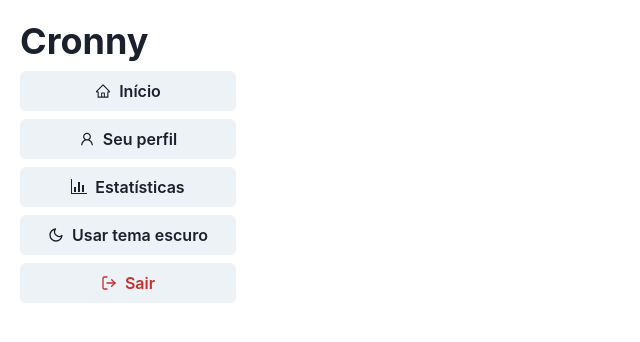
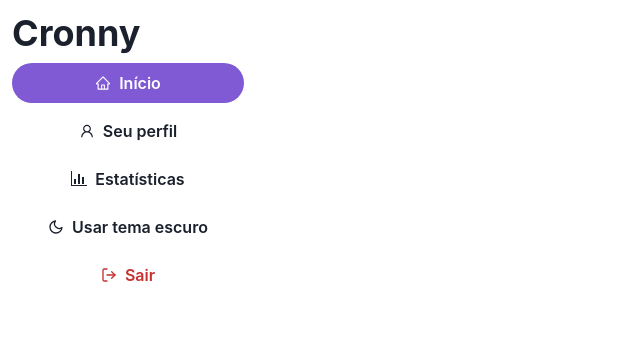
Before and after one commit to igorlourenco/cronny, a Next.js app: page /home in a window 1280 px wide. Shown: the top 342 px of the page, without its empty margins (0-640 px from the left). Built offline with nearby package versions, Linux system fonts and the light colour scheme; no server answers.

Commit message:
style: change sidebar style

```diff
--- a/src/components/color-mode-switcher.tsx
+++ b/src/components/color-mode-switcher.tsx
@@ -14,7 +14,12 @@ const ColorModeSwitcher = () => {
   const { colorMode, toggleColorMode } = useColorMode()
 
   return (
-    <Button onClick={toggleColorMode} leftIcon={colorMode === 'light' ? <Moon /> : <Sun />}>
+    <Button
+      variant="ghost"
+      rounded="full"
+      onClick={toggleColorMode}
+      leftIcon={colorMode === 'light' ? <Moon /> : <Sun />}
+    >
       {colorMode === 'light' ? 'Usar tema escuro' : 'Usar tema claro'}
     </Button>
   )
--- a/src/components/sidebar.tsx
+++ b/src/components/sidebar.tsx
@@ -29,6 +29,7 @@ const SidebarContent = () => {
   const router = useRouter()
   const { signOut } = useAuth()
   const { colorMode } = useColorMode()
+  const { pathname } = router
 
   const redirectTo = (page: string) => {
     router.push(page)
@@ -37,16 +38,37 @@ const SidebarContent = () => {
   return (
     <Stack>
       <Heading>Cronny</Heading>
-      <Button leftIcon={<AiOutlineHome />} onClick={() => redirectTo('/home')}>
+      <Button
+        rounded="full"
+        colorScheme={pathname === '/home' ? 'purple' : 'gray'}
+        variant={pathname === '/home' ? 'solid' : 'ghost'}
+        leftIcon={<AiOutlineHome />}
+        onClick={() => redirectTo('/home')}
+      >
         Início
       </Button>
-      <Button leftIcon={<AiOutlineUser />} onClick={() => redirectTo('/perfil')}>
+      <Button
+        rounded="full"
+        colorScheme={pathname === '/perfil' ? 'purple' : 'gray'}
+        variant={pathname === '/perfil' ? 'solid' : 'ghost'}
+        leftIcon={<AiOutlineUser />}
+        onClick={() => redirectTo('/perfil')}
+      >
         Seu perfil
       </Button>
-      <Button leftIcon={<GoGraph />}>Estatísticas</Button>
+      <Button
+        rounded="full"
+        colorScheme={pathname === '/estatisticas' ? 'purple' : 'gray'}
+        variant={pathname === '/estatisticas' ? 'solid' : 'ghost'}
+        leftIcon={<GoGraph />}
+      >
+        Estatísticas
+      </Button>
       <ColorModeSwitcher />
       <Button
-        color={colorMode === 'dark' ? 'red.200' : 'red.600'}
+        rounded="full"
+        variant="ghost"
+        colorScheme="red"
         onClick={signOut}
         leftIcon={<FiLogOut />}
       >
@@ -58,7 +80,7 @@ const SidebarContent = () => {
 
 export const Sidebar = ({ isOpen, variant, onClose }: SidebarProps) => {
   return variant === 'sidebar' ? (
-    <Box position="fixed" left={0} p={5} w="20vw" top={0} h="100%">
+    <Box position="fixed" left={0} p={3} w="20vw" top={0} h="100%">
       <SidebarContent />
     </Box>
   ) : (
--- a/src/pages/perfil.tsx
+++ b/src/pages/perfil.tsx
@@ -17,7 +17,6 @@ import { useAuth } from '../contexts/auth'
 
 const Profile = () => {
   const { user } = useAuth()
-  console.log(user)
 
   return (
     <Protected>
```
